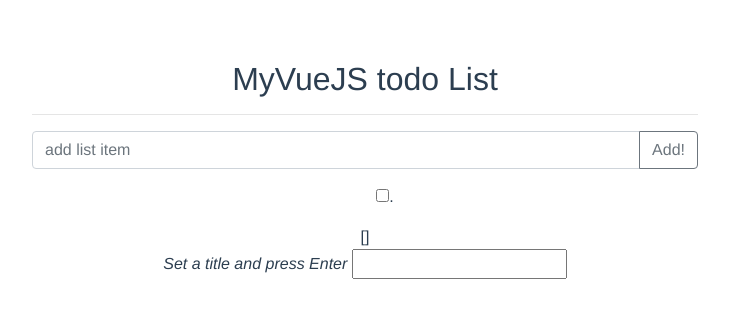
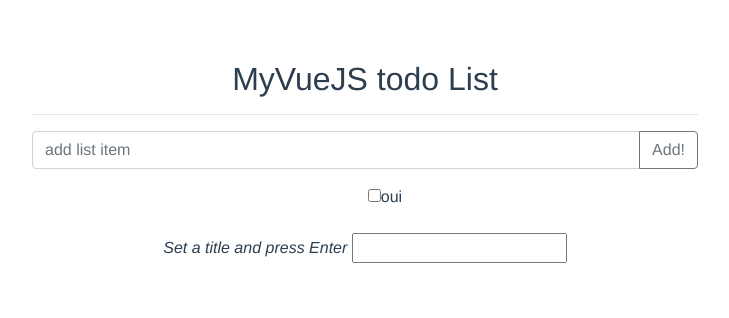
Before and after one commit to MorenoKevin/todolist-app, a Vue app: page / in a window 1280 px wide. Shown: the top 318 px of the page, without its empty margins (53-782 px from the left). Built offline with nearby package versions, Linux system fonts and the light colour scheme.

Commit message:
Ajout de l'uuid, liaison entre item et Items

```diff
--- a/package.json
+++ b/package.json
@@ -12,6 +12,7 @@
     "core-js": "^3.4.3",
     "jquery": "^3.4.1",
     "popper.js": "^1.16.0",
+    "uuid": "^3.3.3",
     "vue": "^2.6.10"
   },
   "devDependencies": {
--- a/src/App.vue
+++ b/src/App.vue
@@ -5,9 +5,8 @@
                                     here you use the title coming from the data section of this component (App.vue) -->
       <div class="footer">
         <hr />
-          <AddItem v-on:clickBtn="Validate"></AddItem>
-          <Items>{{todolist}}</Items>
-          {{todolist}}
+          <AddItem v-on:clickBtn="addItem"></AddItem>
+          <Items ref="lesItems"></Items>
         <!-- v-on directive that will process a custom event called onEnter (emitted by child component), if this event
         occurs, the parent will call the method changeTitle -->
         <list-title v-on:onEnter="changeTitle"></list-title> <!--use a specific tag which is your component name in kebab-case (list-title) -->
@@ -17,6 +16,8 @@
 </template>
 
 <script>
+/*new id*/
+
 /*import the file containing the component definition */
 import ListTitle from "./components/ListTitle.vue";
 import Items from "./components/Items.vue";
@@ -32,7 +33,6 @@
   },
   data() {
     return {
-      todolist: new Array(),
       title: 'MyVueJS todo List', /* variable containing the title of the page */
     }
   },
@@ -41,9 +41,9 @@
     changeTitle(text){
       this.title = text;
     },
-    Validate(text){
-      this.todolist = text;
-    },
+    addItemToList(itemText){
+      this.$refs.lesItems.addItem(itemText)
+    }
   },
 };
 </script>
--- a/src/components/Item.vue
+++ b/src/components/Item.vue
@@ -1,24 +1,21 @@
 <template>
 <div>
-  <input type="checkbox" id="mike" value="Mike" v-model="checkedNames">{{name}}
+  <label v-bind:class="{'striked' : singleItem.isChecked}"><input type="checkbox" v-model="singleItem.isChecked">{{singleItem.text}}</label>
 </div>
 </template>
 
 <script>
 export default {
   name: "item",
+  props: ['singleItem'],
   components: {
     /* "Declare" the component in the js of the parent*/
   },
-  data() {
-    return {
-      name: ".",
-    }
-
-  }
 };
 </script>
 
 <style>
-
+.striked{
+text-decoration: line-through;
+}
 </style>
--- a/src/components/Items.vue
+++ b/src/components/Items.vue
@@ -1,14 +1,13 @@
 <template>
   <div>
     <ul>
-      <Item>
-
-      </Item>
+      <Item v-for="item in todoitems" v-bind:key="item.id" v-bind:singleItem="item"> </Item>
     </ul>
   </div>
 </template>
 
 <script>
+const uuidv1 = require('uuid/v1');
 import Item from "./Item.vue";
 
 export default {
@@ -16,6 +15,24 @@
   components: {
     /* "Declare" the component in the js of the parent*/
     Item,
+  },
+  data() {
+    return {
+      todoitems: [{
+        id: 1,
+        text: "oui",
+        isChecked: false
+      }]
+    }
+  },
+  methods: {
+    addItem(itemText){
+      this.items.push({
+        id: uuidv1(),
+        text: itemText,
+        isChecked: false
+        });
+    }
   }
 }
 </script>
```
Also changed, not shown: 1 other file (tests, documents, lock files or other folders).
